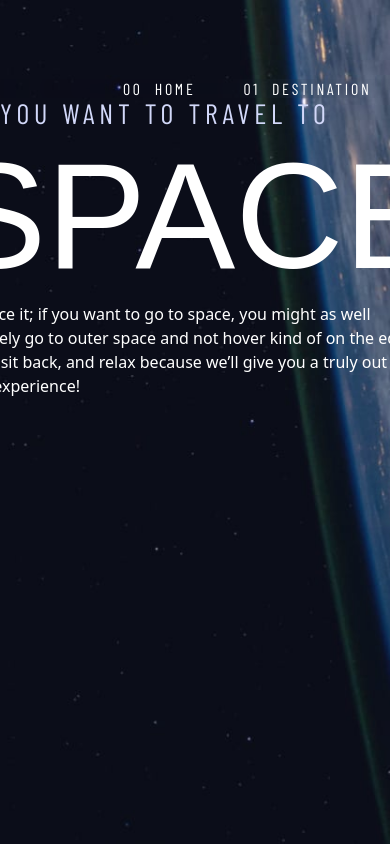
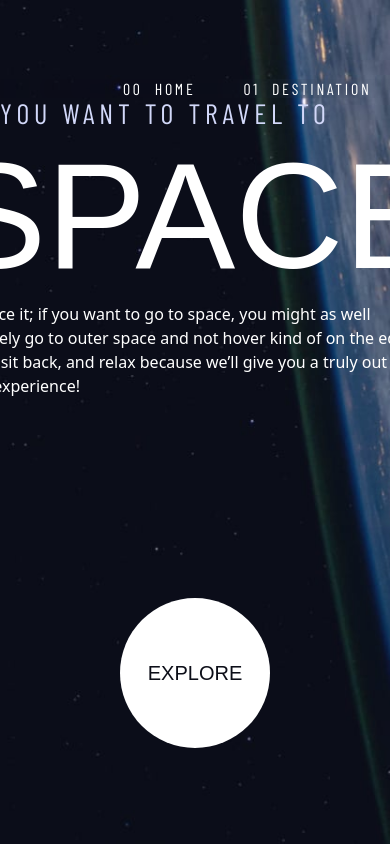
Before and after one commit to aleksandr-efimenko/space-tourism, a Next.js app: page / in a window 390 px wide. Shown: the top 844 px of the page. Built offline with nearby package versions, Linux system fonts and the light colour scheme; a web font is replaced by a local one.

Commit message:
add mobile styles for heading 4

```diff
--- a/src/pages/index.tsx
+++ b/src/pages/index.tsx
@@ -1,20 +1,19 @@
+import { ExploreButton } from '@/components/ExploreButton'
+
 export default function Home() {
   return (
     <>
-      <main
-        className={`flex min-h-screen flex-col items-center justify-between p-24`}
-      >
+      <main className={`flex min-h-screen flex-col items-center justify-between p-24`}>
         <div className='flex flex-col'>
           <p className='heading5'>SO, YOU WANT TO TRAVEL TO</p>
           <h1 className='heading1'>Space</h1>
           <p className=''>
-            Let’s face it; if you want to go to space, you might as well
-            genuinely go to outer space and not hover kind of on the edge of it.
-            Well sit back, and relax because we’ll give you a truly out of this
-            world experience!
+            Let’s face it; if you want to go to space, you might as well genuinely go to outer space and not hover kind
+            of on the edge of it. Well sit back, and relax because we’ll give you a truly out of this world experience!
           </p>
         </div>
+        <ExploreButton />
       </main>
     </>
-  );
+  )
 }
--- a/src/styles/globals.css
+++ b/src/styles/globals.css
@@ -1,7 +1,6 @@
 @tailwind base;
 @tailwind components;
 @tailwind utilities;
-
 
 :root {
   --color-darkspace: hsla(230, 35%, 7%, 1);
@@ -20,7 +19,9 @@
     @apply font-bellfair uppercase text-[3.5rem] leading-[4rem];
   }
   .heading4 {
-        @apply font-bellfair uppercase text-[2rem] leading-[2.3125rem];
+    @apply font-bellfair uppercase
+                text-xl leading-6
+                md:text-[2rem] md:leading-[2.3125rem];
   }
   .heading5 {
     @apply font-barlowcon uppercase text-[1.75rem] leading-[2.125rem] tracking-[0.2969rem] text-paleblue;
@@ -40,5 +41,6 @@
   .backdrop {
     backdrop-filter: blur(40.7742px);
   }
-
+  .page-container {
   }
+}
```
Lines whose indentation alone changed are shown as unchanged.
